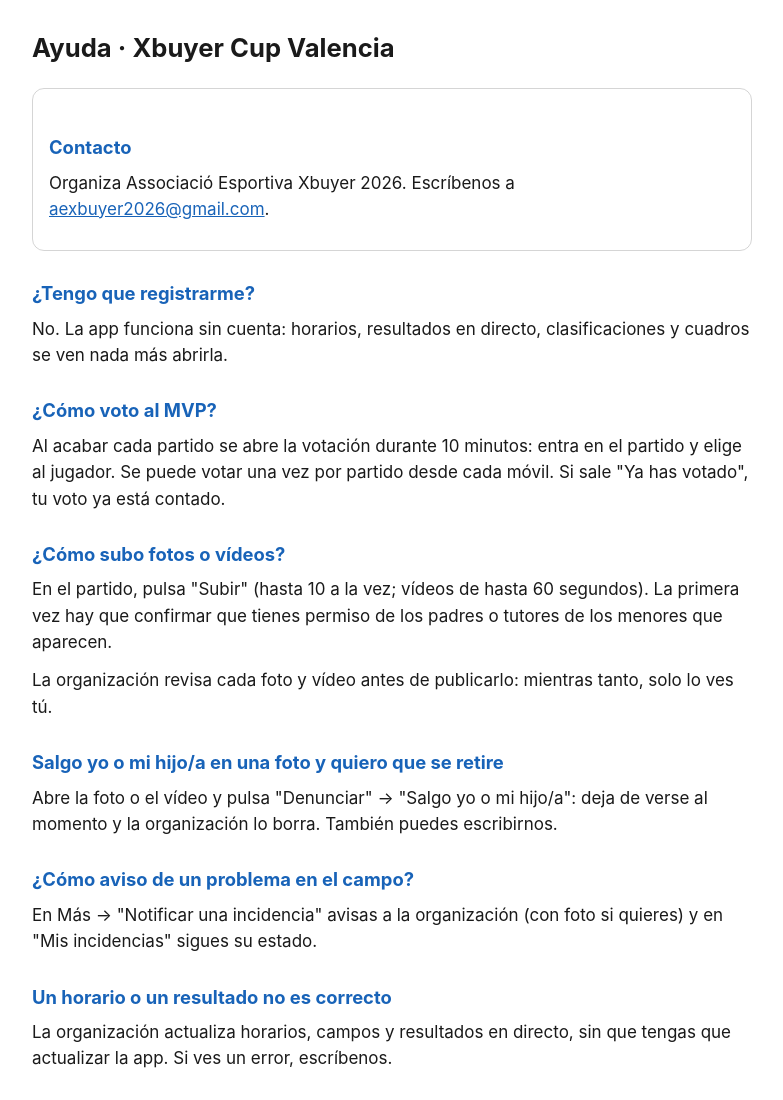
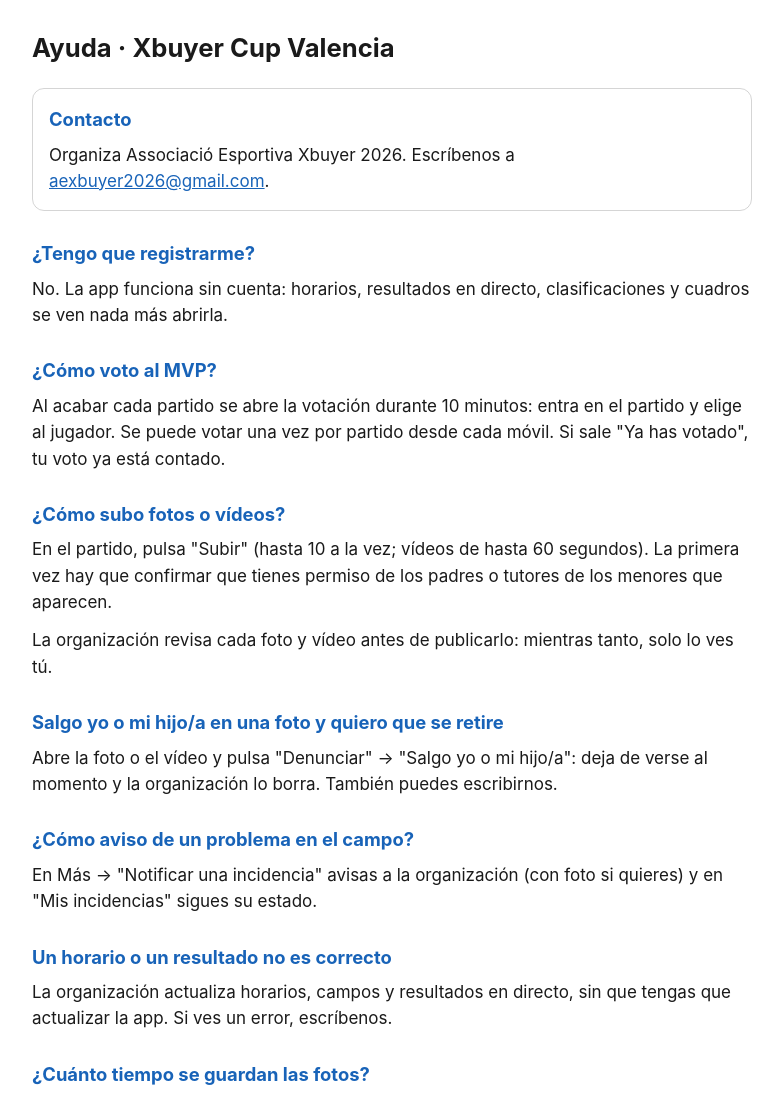
Before and after one commit to kAsrAWiiibit/xbuyer-cup-privacidad, a plain HTML site: page soporte/index.html in a window 1280 px wide. Shown: the top 1100 px of the page, without its empty margins (248-1031 px from the left). Drawn offline with Linux system fonts and the light colour scheme.

Commit message:
Ajuste del recuadro de contacto

```diff
--- a/soporte/index.html
+++ b/soporte/index.html
@@ -15,6 +15,8 @@
     a { color: var(--accent); }
     .draft { padding: 12px 16px; border-left: 4px solid #d97706; background: rgba(217, 119, 6, 0.12); }
     .contact { padding: 16px; border-radius: 12px; border: 1px solid color-mix(in srgb, var(--text) 18%, transparent); }
+    .contact h2 { margin-top: 0; }
+    .contact p { margin-bottom: 0; }
   </style>
 </head>
 <body>
```
Also changed, not shown: index.html (+2 -0 lines).
